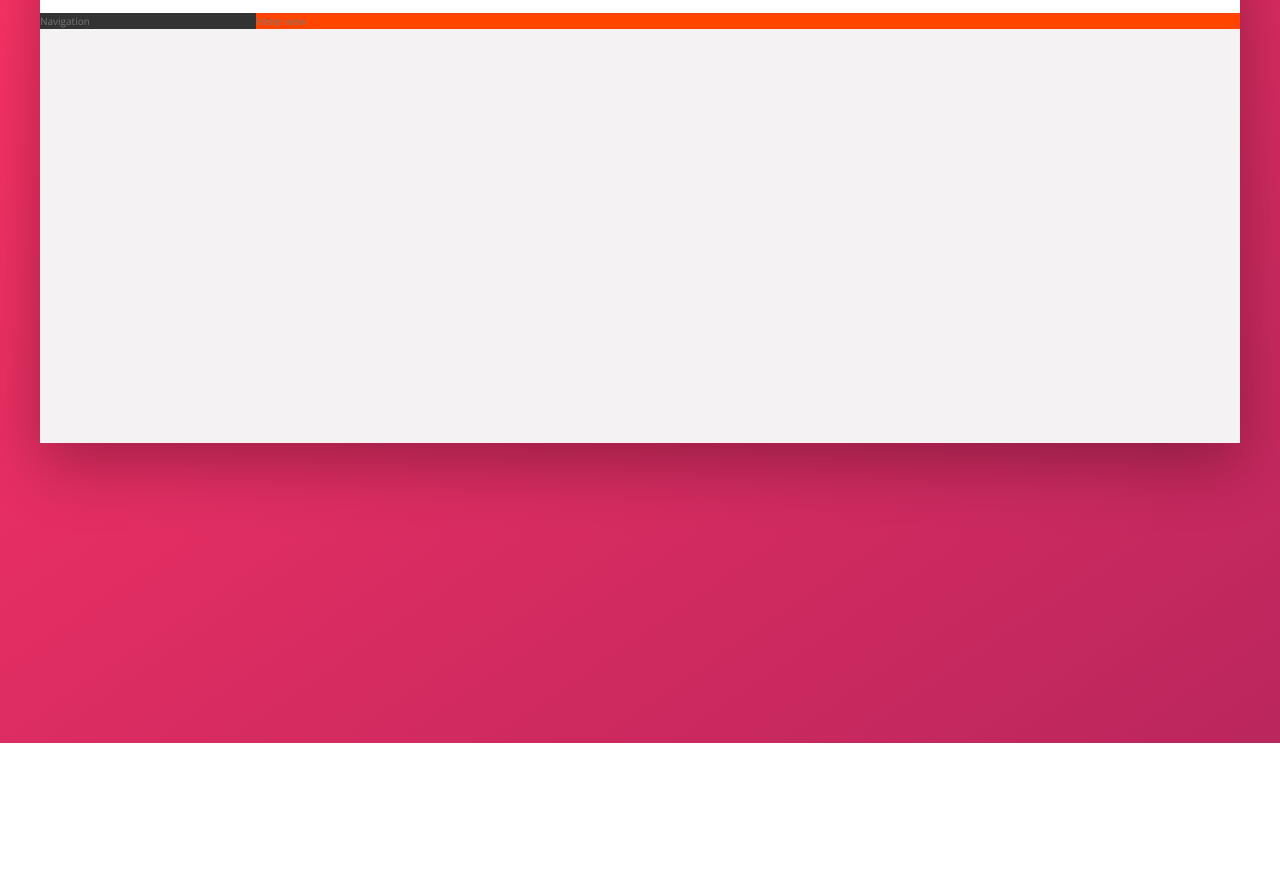
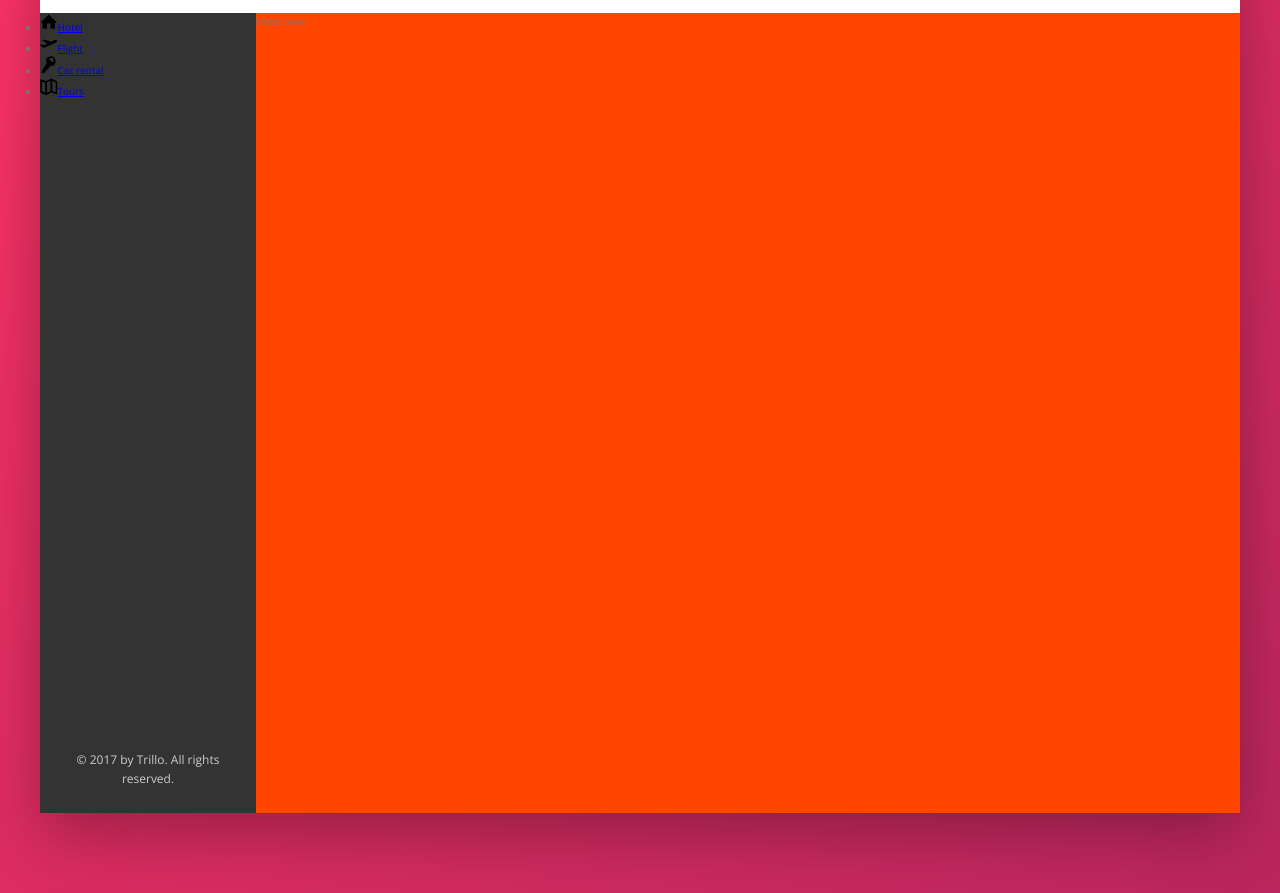
Before and after one commit to Citrinin/Trillo, a website: page index.html in a window 1280 px wide. Shown: the part 137-1030 px from the top of the page. Before the commit the page ends 880 px from the top, so only its background shows below. Drawn offline with nearby package versions, Linux system fonts and the light colour scheme; files that its build step writes are made by us from their sources.

Commit message:
set positioning to sidebar

```diff
--- a/index.html
+++ b/index.html
@@ -49,8 +49,46 @@
         </header>
         <div class="content ">
             <nav class="sidebar ">
-                Navigation
+                <ul class="side-nav">
+                    <li class="side-nav__item">
+                        <a href="#" class="side-nav__link">
+                            <svg class="side-nav__icon">
+                                <use xlink:href="img/sprite.svg#icon-home"></use>
+                                <span>Hotel</span>
+                            </svg>
+                        </a>
+                    </li>
+                    <li class="side-nav__item">
+                        <a href="#" class="side-nav__link">
+                            <svg class="side-nav__icon">
+                                <use xlink:href="img/sprite.svg#icon-aircraft-take-off"></use>
+                                <span>Flight</span>
+                            </svg>
+                        </a>
+                    </li>
+                    <li class="side-nav__item">
+                        <a href="#" class="side-nav__link">
+                            <svg class="side-nav__icon">
+                                <use xlink:href="img/sprite.svg#icon-key"></use>
+                                <span>Car rental</span>
+                            </svg>
+                        </a>
+                    </li>
+                    <li class="side-nav__item">
+                        <a href="#" class="side-nav__link">
+                            <svg class="side-nav__icon">
+                                <use xlink:href="img/sprite.svg#icon-map"></use>
+                                <span>Tours</span>
+                            </svg>
+                        </a>
+                    </li>
+                </ul>
+                <div class="legal">
+                    &copy; 2017 by Trillo. All rights reserved.
+                </div>
             </nav>
+
+
             <main class="hotel-view ">
                 Hoter view
             </main>
--- a/sass/_base.scss
+++ b/sass/_base.scss
@@ -32,6 +32,7 @@ html {
 }
 
 body {
+    min-height: 100vh;
     font-family: 'Open Sans', sans-serif;
     font-weight: 400;
     line-height: 1.6;
@@ -43,6 +44,4 @@ body {
     );
     background-size: cover;
     background-repeat: no-repeat;
-
-    min-height: 100vh;
 }
--- a/sass/_components.scss
+++ b/sass/_components.scss
@@ -118,3 +118,25 @@
     &__user-name {
     }
 }
+
+//SIDE NAVIGATION
+
+.side-nav {
+    &__item {
+    }
+
+    &__link {
+    }
+
+    &__icon {
+        width: 1.75rem;
+        height: 1.75rem;
+    }
+}
+
+.legal {
+    font-size: 1.2rem;
+    text-align: center;
+    padding: 2.5rem;
+    color: var(--color-grey-light-4);
+}
--- a/sass/_layout.scss
+++ b/sass/_layout.scss
@@ -25,11 +25,16 @@
     background-color: var(--color-grey-dark-1);
 
     flex: 0 0 18%;
+
+    display: flex;
+    flex-direction: column;
+    justify-content: space-between;
 }
 
 .hotel-view {
     background-color: #fff;
     background-color: orangered;
+    height: 80rem;
 
     flex: 1;
 }
```
